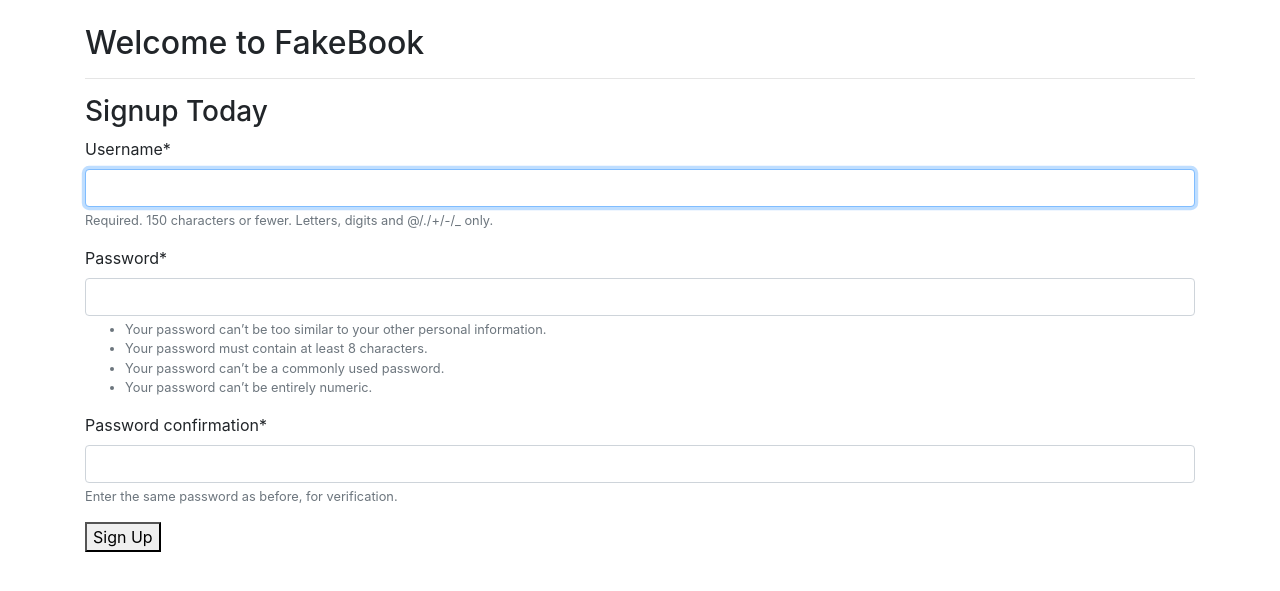
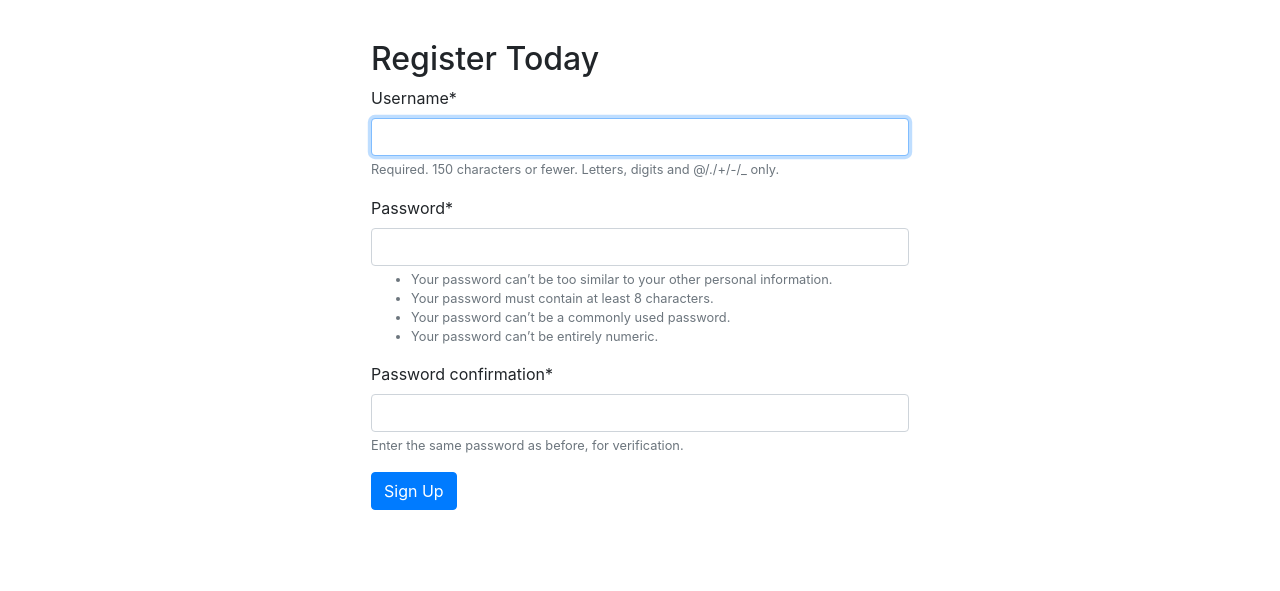
Before and after one commit to rachita18144/FCS_Project, a Django app: page / in a window 1280 px wide. Shown: the part 56-647 px from the top of the page. Run offline with Django 3.2, Linux system fonts and the light colour scheme; some libraries are stand-ins or nearby versions.

Commit message:
modified buttons

```diff
--- a/social_site/templates/registration/base.html
+++ b/social_site/templates/registration/base.html
@@ -51,8 +51,6 @@
 
 
   <div class="container">
-    <h2>Welcome to FakeBook</h2>
-    <hr>
     {% block content %}
     {% endblock %}
     <script src="https://code.jquery.com/jquery-3.3.1.slim.min.js" integrity="sha384-q8i/X+965DzO0rT7abK41JStQIAqVgRVzpbzo5smXKp4YfRvH+8abtTE1Pi6jizo" crossorigin="anonymous"></script>
--- a/social_site/templates/registration/loginSignup.html
+++ b/social_site/templates/registration/loginSignup.html
@@ -3,10 +3,15 @@
 {% load crispy_forms_tags %}
 
 {% block content %}
-    <h3>Signup Today</h3>
-    <form method="post">
-        {% csrf_token %}
-        {{ form|crispy }}
-        <button type="submit">Sign Up</button>
-    </form>
+
+<div class="row justify-content-center">
+    <div class="col-6" style="padding:1em">
+        <h2>Register Today</h2>
+        <form method="post">
+            {% csrf_token %}
+            {{ form|crispy }}
+            <button type="submit" class="btn btn-primary">Sign Up</button>
+        </form>
+    </div>
+</div>
 {% endblock %}
```
Also changed, not shown: social_site/templates/registration/login.html (+11 -6 lines), db.sqlite3.
